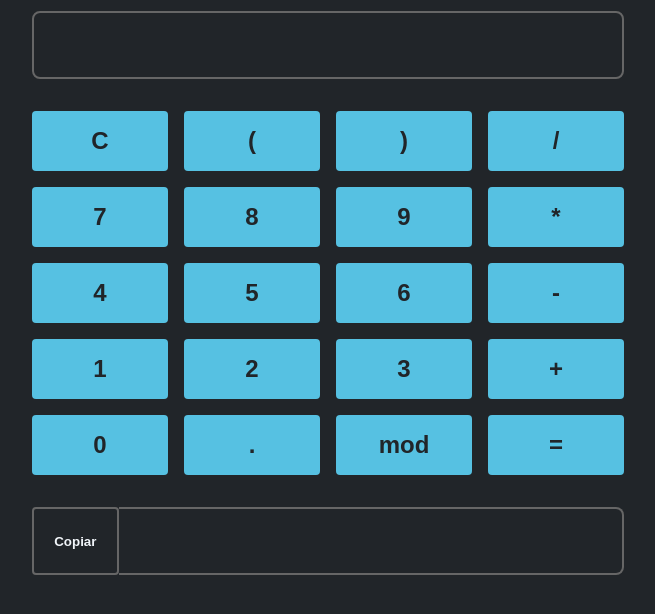
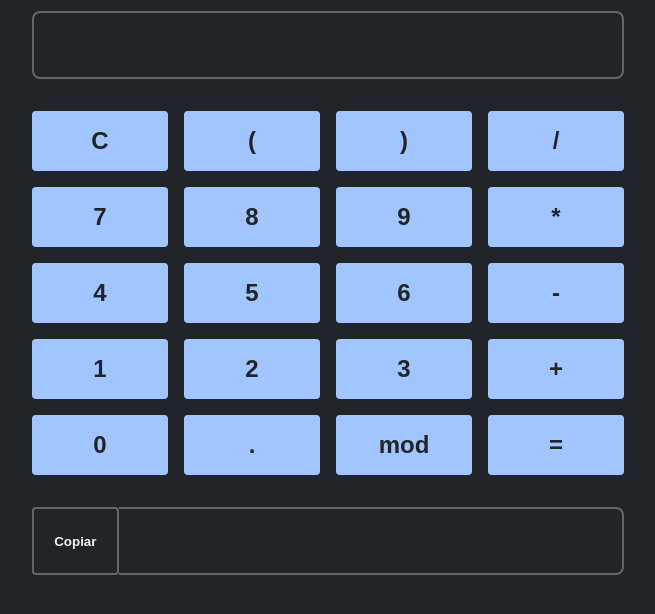
Before and after one commit to evbarretoo/Calc.js-HTML-CSS-JS, a plain HTML site: page index.html in a window 1280 px wide. Shown: the part 90-704 px from the top of the page, without its empty margins (312-967 px from the left). Drawn offline with Linux system fonts and the light colour scheme.

Commit message:
Update src/css/style.css

```diff
--- a/src/css/style.css
+++ b/src/css/style.css
@@ -8,7 +8,7 @@
     --bg-color: #212529;
     --border-color: #666;
     --font-color: #f1f5f9;
-    --primary-color: #56c1e2;
+    --primary-color: #a1c5ff;
     --error-color: #ff0043;
 }
 
```
